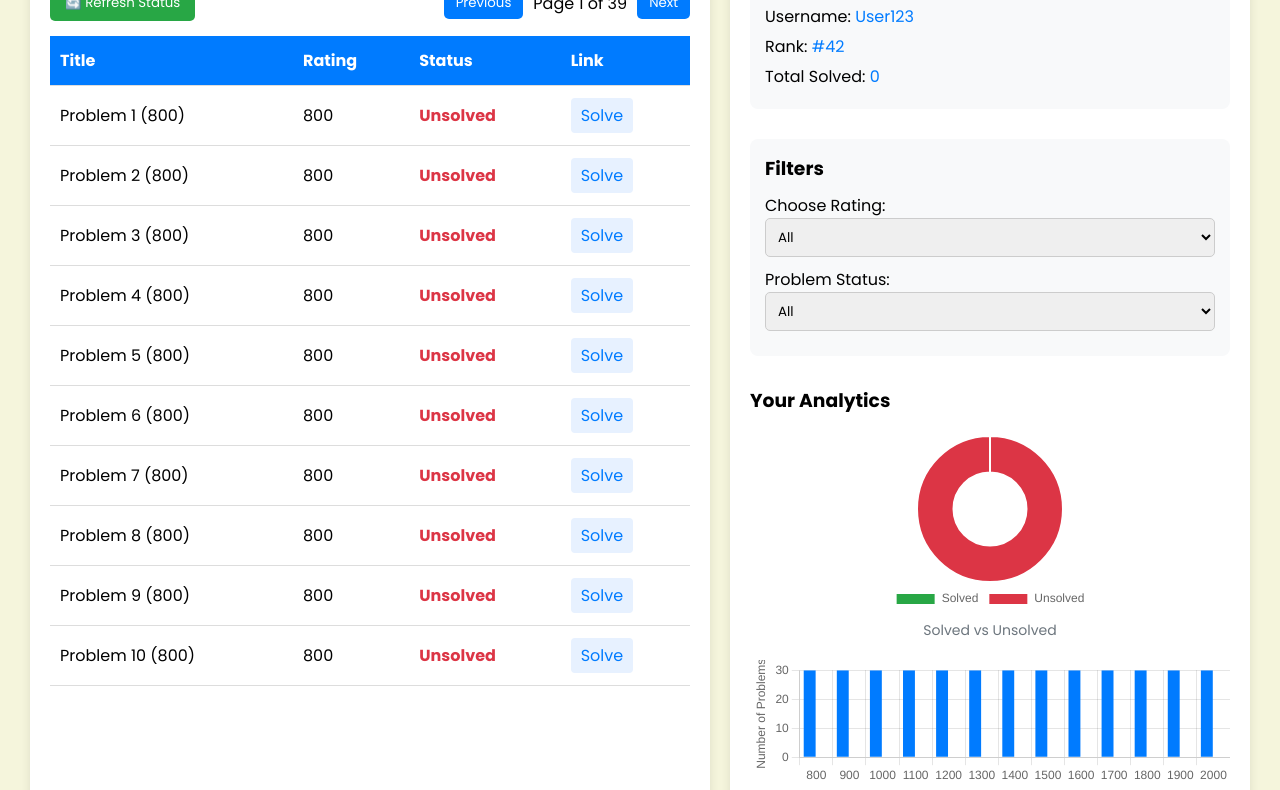
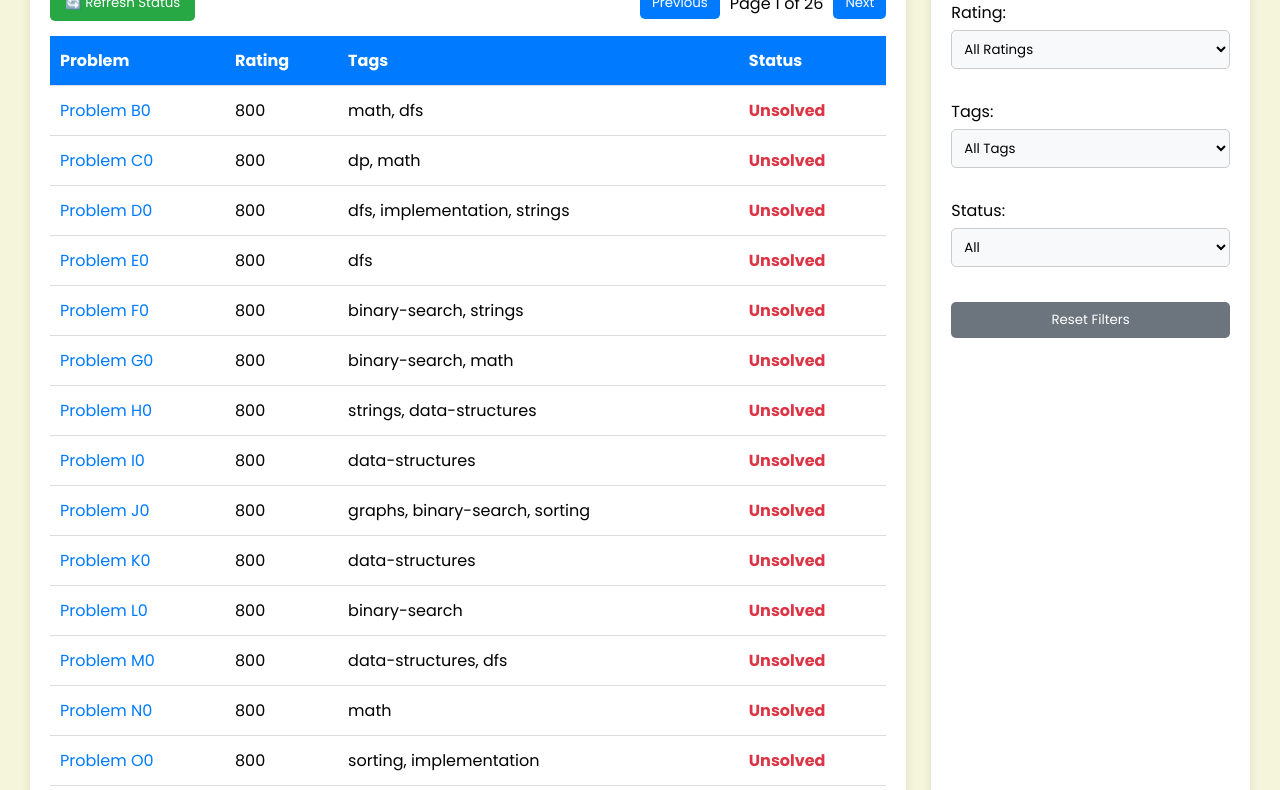
Before and after one commit to doyencoder/Byte-Code, a website: page problem.html in a window 1280 px wide. Shown: the part 190-980 px from the top of the page. Drawn offline with nearby package versions, Linux system fonts and the light colour scheme; a web font is replaced by a local one.

Commit message:
problem page updated with tag filter

```diff
--- a/problem.html
+++ b/problem.html
@@ -5,10 +5,9 @@
     <meta charset="UTF-8">
     <meta name="viewport" content="width=device-width, initial-scale=1.0">
     <link rel="icon" type="image/png" href="static/favicon.ico">
-    <title>Problem Analytics</title>
+    <title>CP ARENA - Problems</title>
     <link rel="stylesheet" href="static/styleproblem.css">
     <link rel="stylesheet" href="static/style.css">
-    <script src="https://cdn.jsdelivr.net/npm/chart.js"></script>
 </head>
 
 <body>
@@ -59,10 +58,10 @@
                 <table>
                     <thead>
                         <tr>
-                            <th>Title</th>
+                            <th>Problem</th>
                             <th>Rating</th>
+                            <th>Tags</th>
                             <th>Status</th>
-                            <th>Link</th>
                         </tr>
                     </thead>
                     <tbody id="problemTable">
@@ -72,23 +71,14 @@
                 <div id="loading" class="loading">Loading problems...</div>
             </div>
 
-            <!-- Filters & Charts -->
-            <div class="analytics-section">
-                <div class="user-profile-summary">
-                    <h3>Your Profile</h3>
-                    <div class="user-info">
-                        <p>Username: <span id="username">User123</span></p>
-                        <p>Rank: <span id="userRank">#42</span></p>
-                        <p>Total Solved: <span id="totalSolved">0</span></p>
-                    </div>
-                </div>
+            <!-- Filters -->
+            <div class="filters-section">
+                <h2>Filters</h2>
 
-                <!-- Filters -->
-                <div class="filters">
-                    <h3>Filters</h3>
-                    <label for="ratingFilter">Choose Rating:</label>
+                <div class="filter-group">
+                    <label for="ratingFilter">Rating:</label>
                     <select id="ratingFilter" onchange="filterProblems()">
-                        <option value="all">All</option>
+                        <option value="all">All Ratings</option>
                         <option value="800">800</option>
                         <option value="900">900</option>
                         <option value="1000">1000</option>
@@ -103,8 +93,27 @@
                         <option value="1900">1900</option>
                         <option value="2000">2000</option>
                     </select>
+                </div>
 
-                    <label for="statusFilter">Problem Status:</label>
+                <div class="filter-group">
+                    <label for="tagFilter">Tags:</label>
+                    <select id="tagFilter" onchange="filterProblems()">
+                        <option value="all">All Tags</option>
+                        <option value="implementation">Implementation</option>
+                        <option value="dp">Dynamic Programming</option>
+                        <option value="math">Math</option>
+                        <option value="greedy">Greedy</option>
+                        <option value="dfs">DFS and Similar</option>
+                        <option value="data-structures">Data Structures</option>
+                        <option value="strings">Strings</option>
+                        <option value="binary-search">Binary Search</option>
+                        <option value="sorting">Sorting</option>
+                        <option value="graphs">Graphs</option>
+                    </select>
+                </div>
+
+                <div class="filter-group">
+                    <label for="statusFilter">Status:</label>
                     <select id="statusFilter" onchange="filterProblems()">
                         <option value="all">All</option>
                         <option value="solved">Solved</option>
@@ -112,23 +121,8 @@
                     </select>
                 </div>
 
-                <h3>Your Analytics</h3>
+                <button class="reset-btn" onclick="resetFilters()">Reset Filters</button>
 
-                <!-- Chart Container -->
-                <div class="chart-container">
-                    <canvas id="solvedChart"></canvas>
-                    <div class="chart-label">Solved vs Unsolved</div>
-                </div>
-
-                <div class="chart-container">
-                    <canvas id="ratingChart"></canvas>
-                    <div class="chart-label">Problems by Rating</div>
-                </div>
-
-                <div class="chart-container">
-                    <canvas id="progressChart"></canvas>
-                    <div class="chart-label">Solving Progress (Last 7 days)</div>
-                </div>
             </div>
         </div>
     </div>
@@ -138,17 +132,14 @@
         let allProblems = [];
         let currentProblems = [];
         let currentPage = 1;
-        const problemsPerPage = 10;
+        const problemsPerPage = 15;
         const currentUser = {
             username: "User123",
-            rank: 42,
             solvedProblems: new Set() // Store problem IDs that are solved
         };
 
         // Function to fetch problems from Codeforces
         async function fetchProblems() {
-            // In a real implementation, you would fetch from Codeforces API
-            // For demonstration, we'll create sample data with 30 problems per rating
             document.getElementById("loading").style.display = "block";
 
             try {
@@ -157,16 +148,35 @@
 
                 allProblems = [];
 
-                // Create 30 problems for each rating from 800 to 2000
+                // Common problem tags
+                const tags = [
+                    "implementation", "dp", "math", "greedy",
+                    "dfs", "data-structures", "strings",
+                    "binary-search", "sorting", "graphs"
+                ];
+
+                // Create problems with ratings from 800 to 2000
                 for (let rating = 800; rating <= 2000; rating += 100) {
                     for (let i = 1; i <= 30; i++) {
+                        // Assign 1-3 random tags to each problem
+                        const numTags = Math.floor(Math.random() * 3) + 1;
+                        const problemTags = [];
+
+                        for (let j = 0; j < numTags; j++) {
+                            const randomTag = tags[Math.floor(Math.random() * tags.length)];
+                            if (!problemTags.includes(randomTag)) {
+                                problemTags.push(randomTag);
+                            }
+                        }
+
                         const problemId = `${rating}-${i}`;
                         allProblems.push({
                             id: problemId,
-                            title: `Problem ${i} (${rating})`,
+                            title: `Problem ${String.fromCharCode(65 + (i % 26))}${Math.floor(i/26)}`,
                             rating: rating,
+                            tags: problemTags,
                             status: currentUser.solvedProblems.has(problemId) ? "solved" : "unsolved",
-                            link: `https://codeforces.com/problemset/problem/${Math.floor(Math.random() * 1000)}/${String.fromCharCode(65 + Math.floor(Math.random() * 26))}`
+                            link: `https://codeforces.com/problemset/problem/${Math.floor(Math.random() * 1000)}/${String.fromCharCode(65 + (i % 26))}`
                         });
                     }
                 }
@@ -201,17 +211,15 @@
 
             pageProblems.forEach(problem => {
                 const row = `<tr data-id="${problem.id}">
-                    <td>${problem.title}</td>
+                    <td><a href="${problem.link}" target="_blank">${problem.title}</a></td>
                     <td>${problem.rating}</td>
+                    <td>${problem.tags.join(", ")}</td>
                     <td class="${problem.status}">${problem.status.charAt(0).toUpperCase() + problem.status.slice(1)}</td>
-                    <td><a href="${problem.link}" target="_blank" class="solve-btn">Solve</a></td>
                 </tr>`;
                 tableBody.innerHTML += row;
             });
 
             document.getElementById("page-info").textContent = `Page ${currentPage} of ${Math.ceil(currentProblems.length / problemsPerPage)}`;
-
-            updateCharts();
         }
 
         // Navigation functions
@@ -232,15 +240,17 @@
             }
         }
 
-        // Function to filter problems based on rating & status
+        // Function to filter problems based on rating, tags & status
         function filterProblems() {
             const selectedRating = document.getElementById("ratingFilter").value;
+            const selectedTag = document.getElementById("tagFilter").value;
             const selectedStatus = document.getElementById("statusFilter").value;
 
             currentProblems = allProblems.filter(problem => {
                 const ratingMatch = selectedRating === "all" || problem.rating == selectedRating;
+                const tagMatch = selectedTag === "all" || problem.tags.includes(selectedTag);
                 const statusMatch = selectedStatus === "all" || problem.status === selectedStatus;
-                return ratingMatch && statusMatch;
+                return ratingMatch && tagMatch && statusMatch;
             });
 
             // Reset to first page when filtering
@@ -248,151 +258,12 @@
             displayProblems();
         }
 
-        // Function to update user info in the sidebar
-        function updateUserInfo() {
-            document.getElementById("username").textContent = currentUser.username;
-            document.getElementById("userRank").textContent = `#${currentUser.rank}`;
-            document.getElementById("totalSolved").textContent = currentUser.solvedProblems.size;
-        }
-
-        // Function to update the charts
-        function updateCharts() {
-            const solvedCount = allProblems.filter(p => p.status === "solved").length;
-            const unsolvedCount = allProblems.filter(p => p.status === "unsolved").length;
-
-            // Get counts by rating
-            const ratingCounts = {};
-            const solvedByRating = {};
-
-            allProblems.forEach(problem => {
-                if (!ratingCounts[problem.rating]) {
-                    ratingCounts[problem.rating] = 0;
-                    solvedByRating[problem.rating] = 0;
-                }
-
-                ratingCounts[problem.rating]++;
-
-                if (problem.status === "solved") {
-                    solvedByRating[problem.rating]++;
-                }
-            });
-
-            // Sort ratings for display
-            const sortedRatings = Object.keys(ratingCounts).sort((a, b) => a - b);
-
-            // Clear previous charts
-            const charts = document.querySelectorAll('.chart-container canvas');
-            charts.forEach(canvas => {
-                if (canvas.chart) {
-                    canvas.chart.destroy();
-                }
-            });
-
-            // Solved/Unsolved Chart
-            const solvedCtx = document.getElementById("solvedChart");
-            solvedCtx.chart = new Chart(solvedCtx, {
-                type: "doughnut",
-                data: {
-                    labels: ["Solved", "Unsolved"],
-                    datasets: [{
-                        data: [solvedCount, unsolvedCount],
-                        backgroundColor: ["#28a745", "#dc3545"]
-                    }]
-                },
-                options: {
-                    responsive: true,
-                    maintainAspectRatio: false,
-                    plugins: {
-                        legend: {
-                            position: 'bottom'
-                        }
-                    }
-                }
-            });
-
-            // Rating Distribution Chart
-            const ratingCtx = document.getElementById("ratingChart");
-            ratingCtx.chart = new Chart(ratingCtx, {
-                type: "bar",
-                data: {
-                    labels: sortedRatings,
-                    datasets: [
-                        {
-                            label: "Total",
-                            data: sortedRatings.map(rating => ratingCounts[rating]),
-                            backgroundColor: "#007bff"
-                        },
-                        {
-                            label: "Solved",
-                            data: sortedRatings.map(rating => solvedByRating[rating]),
-                            backgroundColor: "#28a745"
-                        }
-                    ]
-                },
-                options: {
-                    responsive: true,
-                    maintainAspectRatio: false,
-                    scales: {
-                        x: {
-                            title: {
-                                display: true,
-                                text: 'Problem Rating'
-                            }
-                        },
-                        y: {
-                            title: {
-                                display: true,
-                                text: 'Number of Problems'
-                            },
-                            beginAtZero: true
-                        }
-                    },
-                    plugins: {
-                        legend: {
-                            position: 'bottom'
-                        }
-                    }
-                }
-            });
-
-            // Progress Chart (last 7 days)
-            const days = ['Mon', 'Tue', 'Wed', 'Thu', 'Fri', 'Sat', 'Sun'];
-            // Mock data for solved problems per day
-            const dailySolved = [3, 5, 2, 0, 7, 4, 6];
-
-            const progressCtx = document.getElementById("progressChart");
-            progressCtx.chart = new Chart(progressCtx, {
-                type: "line",
-                data: {
-                    labels: days,
-                    datasets: [{
-                        label: "Problems Solved",
-                        data: dailySolved,
-                        borderColor: "#17a2b8",
-                        backgroundColor: "rgba(23, 162, 184, 0.2)",
-                        tension: 0.3,
-                        fill: true
-                    }]
-                },
-                options: {
-                    responsive: true,
-                    maintainAspectRatio: false,
-                    scales: {
-                        y: {
-                            beginAtZero: true,
-                            title: {
-                                display: true,
-                                text: 'Problems Solved'
-                            }
-                        }
-                    },
-                    plugins: {
-                        legend: {
-                            position: 'bottom'
-                        }
-                    }
-                }
-            });
+        // Function to reset all filters
+        function resetFilters() {
+            document.getElementById("ratingFilter").value = "all";
+            document.getElementById("tagFilter").value = "all";
+            document.getElementById("statusFilter").value = "all";
+            filterProblems();
         }
 
         // Function to refresh problem status
--- a/static/script.js
+++ b/static/script.js
@@ -118,7 +118,7 @@ document.addEventListener("DOMContentLoaded", function () {
     console.log("Response received:", data); // Debugging
     if (data.message) {
       alert("Signup successful! Redirecting to home page.");
-      window.location.href = "dashboard.html";
+      window.location.href = "connect-codeforces.html";
     } else {
       alert(data.error || "Signup failed");
     }
--- a/static/styleproblem.css
+++ b/static/styleproblem.css
@@ -1,6 +1,6 @@
 @import url('https://fonts.googleapis.com/css2?family=Martel+Sans:wght@600&family=Poppins:wght@300;400;700&display=swap');
 
-*{
+* {
     margin: 0;
     padding: 0;
     font-family: 'Poppins', sans-serif;
@@ -10,7 +10,7 @@ body {
     background-color: #f5f5f5;
 }
 
-#navbar{
+#navbar {
     height: auto;
 }
 
@@ -18,7 +18,7 @@ body {
     display: flex;
     justify-items: center;
     padding: 20px 30px;
-    gap: 20px;
+    gap: 25px;
     min-height: 100vh;
     max-width: 1400px;
     margin: 0 auto;
@@ -28,7 +28,7 @@ body {
     display: flex;
     flex-direction: column;
     justify-content: flex-start;
-    flex: 2;
+    flex: 3;
     background: white;
     padding: 20px;
     border-radius: 10px;
@@ -61,15 +61,25 @@ body {
     background-color: #0056b3;
 }
 
-.analytics-section {
-    flex: 1.5;
+.filters-section {
+    flex: 1;
     background: white;
     padding: 20px;
     border-radius: 10px;
     box-shadow: 0 5px 10px rgba(0, 0, 0, 0.1);
     display: flex;
     flex-direction: column;
-    gap: 20px;
+    gap: 15px;
+}
+
+.filter-group {
+    margin-bottom: 15px;
+}
+
+.filter-group label {
+    display: block;
+    margin-bottom: 5px;
+    font-weight: 500;
 }
 
 .refresh-btn {
@@ -84,6 +94,21 @@ body {
 
 .refresh-btn:hover {
     background-color: #218838;
+}
+
+.reset-btn {
+    background-color: #6c757d;
+    color: white;
+    border: none;
+    padding: 8px 15px;
+    border-radius: 5px;
+    cursor: pointer;
+    font-weight: 500;
+    margin-top: 5px;
+}
+
+.reset-btn:hover {
+    background-color: #5a6268;
 }
 
 table {
@@ -112,16 +137,12 @@ td a {
     color: #007bff;
     text-decoration: none;
     font-weight: 500;
-    background-color: #e7f1ff;
-    padding: 5px 10px;
-    border-radius: 4px;
-    display: inline-block;
     transition: all 0.3s ease;
 }
 
 td a:hover {
-    background-color: #007bff;
-    color: white;
+    color: #0056b3;
+    text-decoration: underline;
 }
 
 .solved {
@@ -152,27 +173,14 @@ select {
     padding: 8px;
     border-radius: 5px;
     border: 1px solid #ccc;
-    margin-bottom: 10px;
-}
-
-.chart-container {
-    position: relative;
-    height: 180px;
-    margin-bottom: 25px;
-}
-
-.chart-label {
-    text-align: center;
-    font-size: 14px;
-    color: #6c757d;
-    margin-top: 5px;
+    background-color: #f8f9fa;
 }
 
 .user-profile-summary {
     background-color: #f8f9fa;
     border-radius: 8px;
     padding: 15px;
-    margin-bottom: 10px;
+    margin-top: 15px;
 }
 
 .user-info {
@@ -188,30 +196,15 @@ select {
     color: #007bff;
 }
 
-.filters {
-    background-color: #f8f9fa;
-    border-radius: 8px;
-    padding: 15px;
-    margin-bottom: 10px;
-}
-
-.filters h3 {
-    margin-bottom: 10px;
-}
-
 /* Responsive adjustments */
 @media (max-width: 992px) {
     .container {
         flex-direction: column;
     }
 
-    .problem-list, .analytics-section {
+    .problem-list, .filters-section {
         flex: 1;
         width: 100%;
-    }
-
-    .chart-container {
-        height: 250px;
     }
 }
 
```
Also changed, not shown: connect-codeforces.html (+0 -7 lines).
